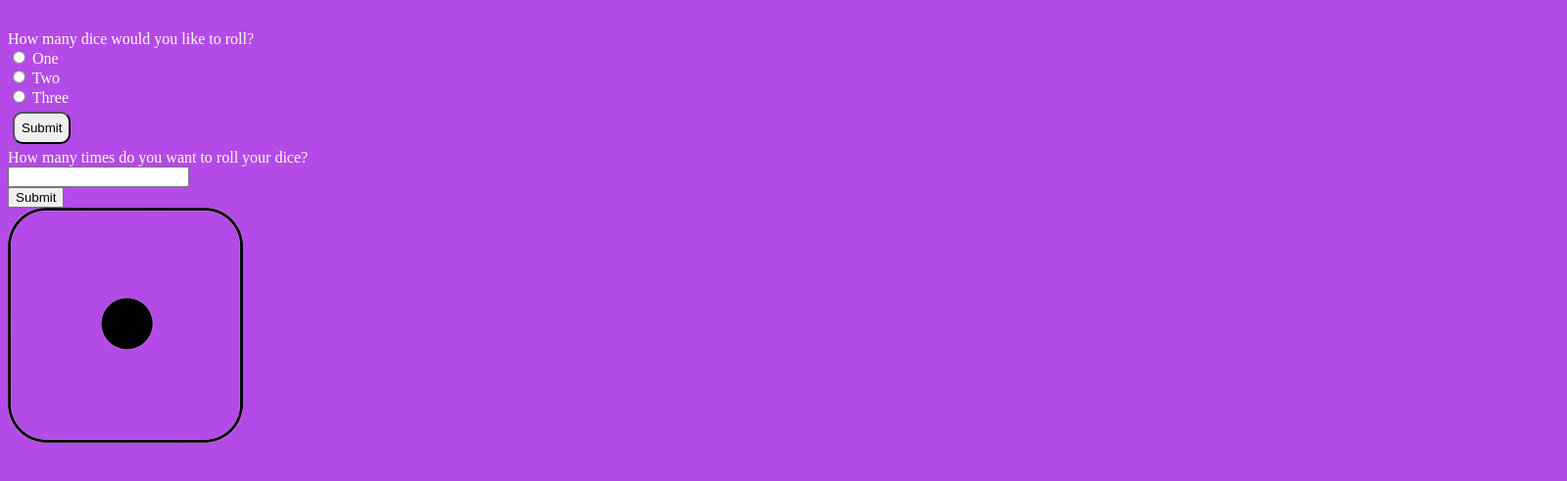
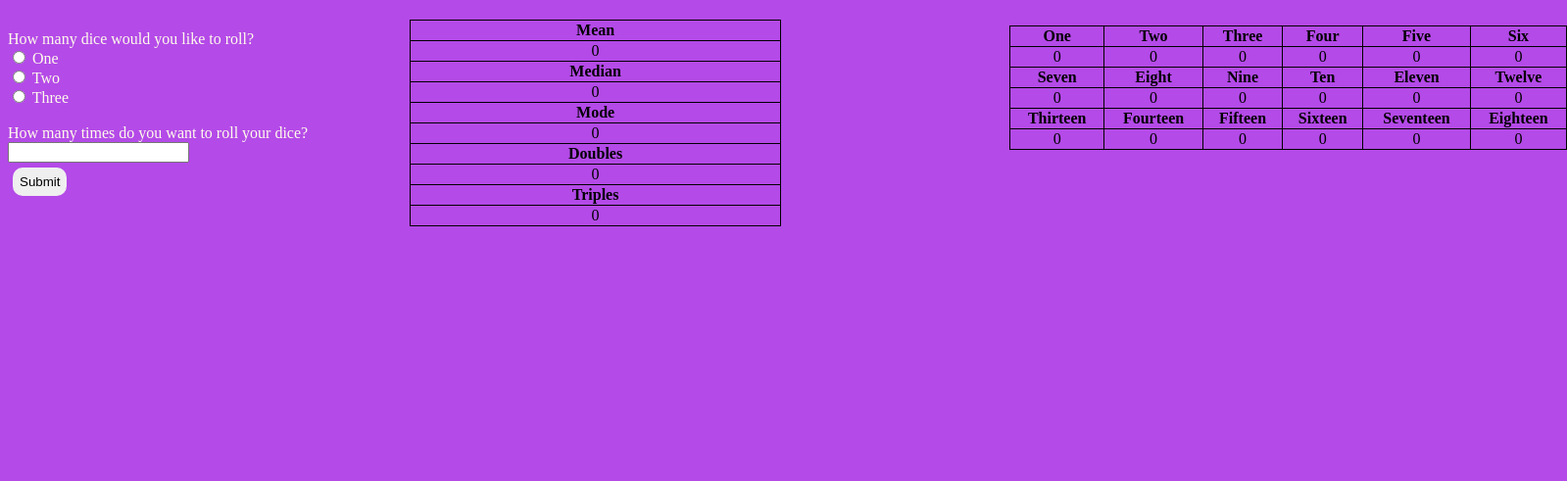
Before and after one commit to zubing2/DiceRollProject, a plain HTML site: page index.html in a window 1280 px wide. Shown: the part 111-602 px from the top of the page at 98% size, 1599 px wide, since content can reach past the window. Drawn offline with Linux system fonts and the light colour scheme.

Commit message:
draft #3

```diff
--- a/index.html
+++ b/index.html
@@ -9,22 +9,100 @@
     <script async src="script.js"> </script>
 </head>
 <body>
-    <h1> Roll Roll Roll Your Dice </h1>
-    <form action="script.js">
+    <h1>  Roll Roll Roll Your Dice </h1>
+    <form id="form_info" action="script.js">
         <label for="diceC">How many dice would you like to roll?</label><br>
         <input type="radio" id="oneD" name="dice_count" value="One">
         <label for="oneD">One</label><br>
         <input type="radio" id="twoD" name="dice_count" value="Two">
         <label for="twoD">Two</label><br>
         <input type="radio" id="threeD" name="dice_count" value="Three">
-        <label for="threeD">Three</label><br>
-        <input type="submit" id="submit_count" value="Submit">
+        <label for="threeD">Three</label><br><br>
+        <label for="num_roll">How many times do you want to roll your dice?</label><br>
+        <input type="text" id="num_rolls" name="roll_count"><br>
+        <input type="submit" id="submit" value="Submit">
     </form>
-    <form action="script.js">
-        <label for="num_roll">How many times do you want to roll your dice?</label><br>
-        <input type="text" id="num_rolls" name="num_roll"><br>
-        <input type="submit" id="submit_rolls" value="Submit">
-    </form>
-    <img src="Dice(1).png">
+    <table class="nums" style="width:30%">
+        <tr style="width:100px">
+          <th>Mean</th>
+        </tr>
+        <tr style="width:100px">
+          <td>0</td>
+        </tr>
+        <tr style="width:100px">
+            <th>Median</th>
+          </tr>
+          <tr style="width:100px">
+            <td>0</td>
+          </tr>
+          <tr style="width:100px">
+            <th>Mode</th>
+          </tr>
+          <tr style="width:100px">
+            <td>0</td>
+          </tr>
+          <tr style="width:100px">
+            <th>Doubles</th>
+          </tr>
+          <tr style="width:100px">
+            <td>0</td>
+          </tr>
+          <tr style="width:100px">
+            <th>Triples</th>
+          </tr>
+          <tr style="width:100px">
+            <td>0</td>
+          </tr>
+      </table>
+      <table class="nums2" style="width:45%">
+        <tr style="width:50px">
+          <th>One</th>
+          <th>Two</th>
+          <th>Three</th>
+          <th>Four</th>
+          <th>Five</th>
+          <th>Six</th>
+        </tr>
+        <tr style="width:50px">
+            <td>0</td>
+            <td>0</td>
+            <td>0</td>
+            <td>0</td>
+            <td>0</td>
+            <td>0</td>
+          </tr>
+          <tr style="width:50px">
+            <th>Seven</th>
+            <th>Eight</th>
+            <th>Nine</th>
+            <th>Ten</th>
+            <th>Eleven</th>
+            <th>Twelve</th>
+          </tr>
+          <tr style="width:50px">
+            <td>0</td>
+            <td>0</td>
+            <td>0</td>
+            <td>0</td>
+            <td>0</td>
+            <td>0</td>
+          </tr>
+          <tr style="width:50px">
+            <th>Thirteen</th>
+            <th>Fourteen</th>
+            <th>Fifteen</th>
+            <th>Sixteen</th>
+            <th>Seventeen</th>
+            <th>Eighteen</th>
+          </tr>
+          <tr style="width:50px">
+            <td>0</td>
+            <td>0</td>
+            <td>0</td>
+            <td>0</td>
+            <td>0</td>
+            <td>0</td>
+          </tr>
+      </table>
 </body>
 </html>
--- a/script.js
+++ b/script.js
@@ -0,0 +1,14 @@
+var numRolls = 0;
+var numDice = 0;
+let totalVal = 0;
+let mean = 0;
+let median = 0;
+let mode = 0;
+
+let form = document.getElementById('form_info')
+form.addEventListener('submit', (event) => {
+    event.preventDefault();
+    numRolls = form.elements['roll_count'].value;
+    numDice = form.elements['dice_count'].value;
+})
+console.log(numRolls);
--- a/style.css
+++ b/style.css
@@ -16,14 +16,45 @@ h1 {
 
 body {
     background-color: #B44AE8;
+    font-family: "Copperplate Gothic";
 }
 
 form {
     color: #fffceb;
 
 }
-#submit_count {
+#submit {
     margin: 5px;
     padding: 7px;
     border-radius: 10px;
+    border: none;
 }
+
+#test {
+    width: 100px;
+    height: 100px;
+}
+
+.nums{
+    justify-content: center;
+    margin-left: 410px;
+    margin-right: auto;
+    margin-top: -185px;
+    text-align: center;
+    border-collapse: collapse;
+    border: 1px solid;
+}
+
+td, th {
+    border-collapse: collapse;
+    border: 1px solid;
+    text-align: center;
+    width: 50px;
+}
+.nums2 {
+    justify-content: center;
+    margin-left: 1022px;
+    margin-right: auto;
+    margin-top: -205px;
+    border-collapse: collapse;
+}
```
